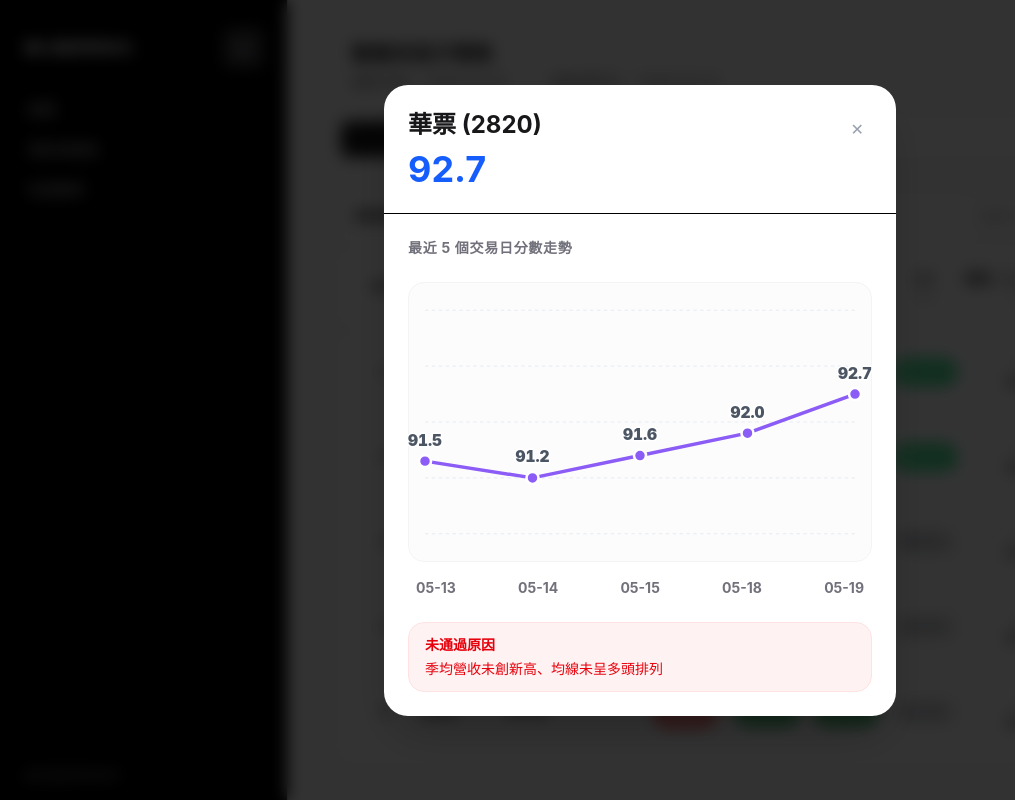
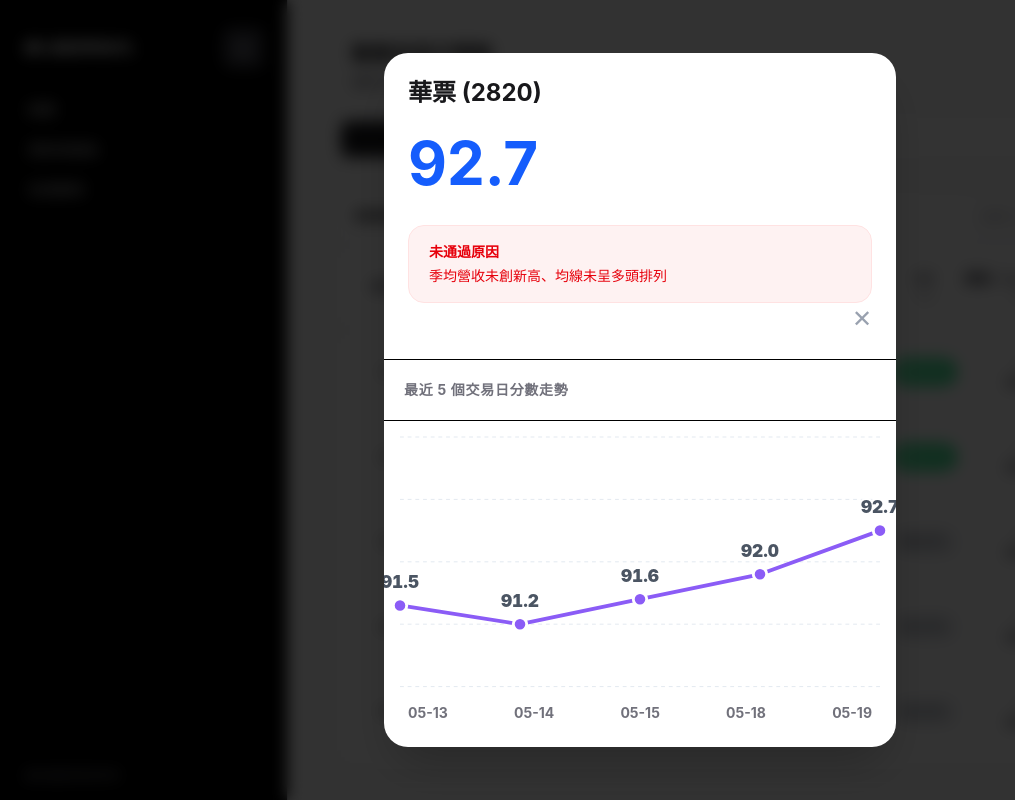
Before and after one commit to amu-0713/my-stock-rank, a React (Vite) app: page /strategy/1 in a window 1280 px wide. Both pictures are taken after a click on the element "92.7". Shown: the whole page, without its empty margins (0-1015 px from the left). Built offline with nearby package versions, Linux system fonts and the light colour scheme.

Commit message:
Update RankList.jsx

```diff
--- a/src/components/RankList.jsx
+++ b/src/components/RankList.jsx
@@ -96,7 +96,8 @@ function getDisplayedRank(row, sortKey, isSearching, currentIndex) {
 
 function ScoreModal({ stock, onClose }) {
   if (!stock?.history || stock.history.length === 0) return null
-  // ... ScoreModal 內容不變（保持你原本的）
+
+  // ==================== 圖表資料計算（保持不變） ====================
   const scoreValues = stock.history.map(item => item.score || 50)
   const minData = Math.min(...scoreValues)
   const maxData = Math.max(...scoreValues)
@@ -105,6 +106,7 @@ function ScoreModal({ stock, onClose }) {
   const range = maxScore - minScore
   const vWidth = 500
   const vHeight = 260
+
   const pointsData = stock.history.map((item, i) => {
     const x = (i / (stock.history.length - 1)) * vWidth
     const clampedScore = Math.max(minScore, Math.min(maxScore, item.score))
@@ -115,29 +117,63 @@ function ScoreModal({ stock, onClose }) {
 
   return createPortal(
     <div className="fixed inset-0 z-[9999] flex items-center justify-center bg-black/80 backdrop-blur-sm" onClick={onClose}>
-     <div className="bg-white rounded-3xl w-full max-w-lg landscape:max-md:max-w-[240px] landscape:max-md:mx-3 shadow-2xl overflow-hidden pointer-events-auto mx-4" onClick={e => e.stopPropagation()}>
-        {/* ScoreModal 內容保持不變 */}
-        <div className="p-6 border-b flex justify-between items-start landscape:max-md:p-2">
+      <div
+        className="bg-white rounded-3xl w-full max-w-lg landscape:max-md:max-w-[720px] shadow-2xl overflow-hidden pointer-events-auto mx-4 flex flex-col landscape:max-md:flex-row max-h-[90vh]"
+        onClick={e => e.stopPropagation()}
+      >
+        {/* ==================== 左邊：名字 + 分數 + 濾網 ==================== */}
+        <div className="p-6 landscape:max-md:w-2/5 border-b landscape:max-md:border-b-0 landscape:max-md:border-r flex flex-col landscape:max-md:justify-between">
           <div>
             <div className="font-bold text-2xl text-zinc-900">
               {stock.name} ({stock.stock_id})
             </div>
-            <div className="text-4xl font-bold text-blue-600 mt-2">
+            <div className="text-6xl font-bold text-blue-600 mt-6">
               {formatScore(stock.display_score)}
             </div>
           </div>
-          <button onClick={onClose} className="p-2 text-gray-400 hover:text-zinc-900 transition-colors">
+
+          {/* 濾網狀態 */}
+          {stock.passed_filter ? (
+            <div className="mt-8 rounded-2xl border border-emerald-100 bg-emerald-50 px-5 py-4 text-sm text-emerald-600">
+              已通過選股條件
+            </div>
+          ) : (
+            stock.failed_conditions && stock.failed_conditions.length > 0 && (
+              <div className="mt-8 rounded-2xl border border-red-100 bg-red-50 px-5 py-4 text-sm text-red-600">
+                <div className="font-bold mb-1">未通過原因</div>
+                <div>{stock.failed_conditions.join('、')}</div>
+              </div>
+            )
+          )}
+
+          {/* 直式時的關閉按鈕 */}
+          <button
+            onClick={onClose}
+            className="landscape:max-md:hidden mt-auto self-end text-gray-400 hover:text-zinc-900 text-2xl"
+          >
             ✕
           </button>
         </div>
 
-       <div className="p-6 landscape:max-md:p-2">
-          <div className="text-sm font-bold text-zinc-500 mb-6 uppercase tracking-wider">
+        {/* ==================== 中間：折線圖 ==================== */}
+        <div className="flex-1 flex flex-col landscape:max-md:w-3/5">
+          <div className="p-5 border-b flex items-center justify-between landscape:max-md:p-4">
+            <div className="text-sm font-bold text-zinc-500 uppercase tracking-wider">
               最近 5 個交易日分數走勢
             </div>
+            {/* 橫式時的關閉按鈕 */}
+            <button
+              onClick={onClose}
+              className="hidden landscape:max-md:block text-gray-400 hover:text-zinc-900 text-2xl"
+            >
+              ✕
+            </button>
+          </div>
 
-           <div className="relative h-[280px] landscape:max-md:h-[120px] w-full border border-zinc-100 rounded-2xl bg-zinc-50/50 p-4 landscape:max-md:p-3">
+          <div className="flex-1 p-4 landscape:max-md:p-6 flex items-center">
+            <div className="relative w-full max-h-[260px] landscape:max-md:max-h-[240px]">
               <svg viewBox={`0 0 ${vWidth} ${vHeight}`} className="w-full h-full overflow-visible">
+                {/* 網格線 */}
                 {[0, 0.25, 0.5, 0.75, 1].map((p, i) => {
                   const y = vHeight * p
                   return (
@@ -154,6 +190,7 @@ function ScoreModal({ stock, onClose }) {
                   )
                 })}
 
+                {/* 折線 */}
                 <polyline
                   points={polylinePoints}
                   fill="none"
@@ -163,6 +200,7 @@ function ScoreModal({ stock, onClose }) {
                   strokeLinecap="round"
                 />
 
+                {/* 資料點 + 分數文字 */}
                 {pointsData.map((p, i) => (
                   <g key={i}>
                     <circle cx={p.x} cy={p.y} r="7" fill="#8b5cf6" stroke="#ffffff" strokeWidth="3" />
@@ -185,25 +223,14 @@ function ScoreModal({ stock, onClose }) {
                 ))}
               </svg>
             </div>
+          </div>
 
-          <div className="flex justify-between mt-4 landscape:max-md:mt-2 text-sm text-zinc-500 font-bold px-2">
+          {/* 日期標籤 */}
+          <div className="flex justify-between text-sm text-zinc-500 font-bold px-6 pb-6 landscape:max-md:pb-4">
             {stock.history.map((item, i) => (
               <div key={i}>{item.date.slice(5)}</div>
             ))}
           </div>
-
-          {stock.passed_filter ? (
-            <div className="mt-6 rounded-2xl border border-emerald-100 bg-emerald-50 px-4 py-3 text-sm text-emerald-600">
-              已通過選股條件
-            </div>
-          ) : (
-            stock.failed_conditions && stock.failed_conditions.length > 0 && (
-              <div className="mt-6 rounded-2xl border border-red-100 bg-red-50 px-4 py-3 text-sm text-red-600">
-                <div className="font-bold mb-1">未通過原因</div>
-                <div>{stock.failed_conditions.join('、')}</div>
-              </div>
-            )
-          )}
         </div>
       </div>
     </div>,
```
Lines whose indentation alone changed are shown as unchanged.
